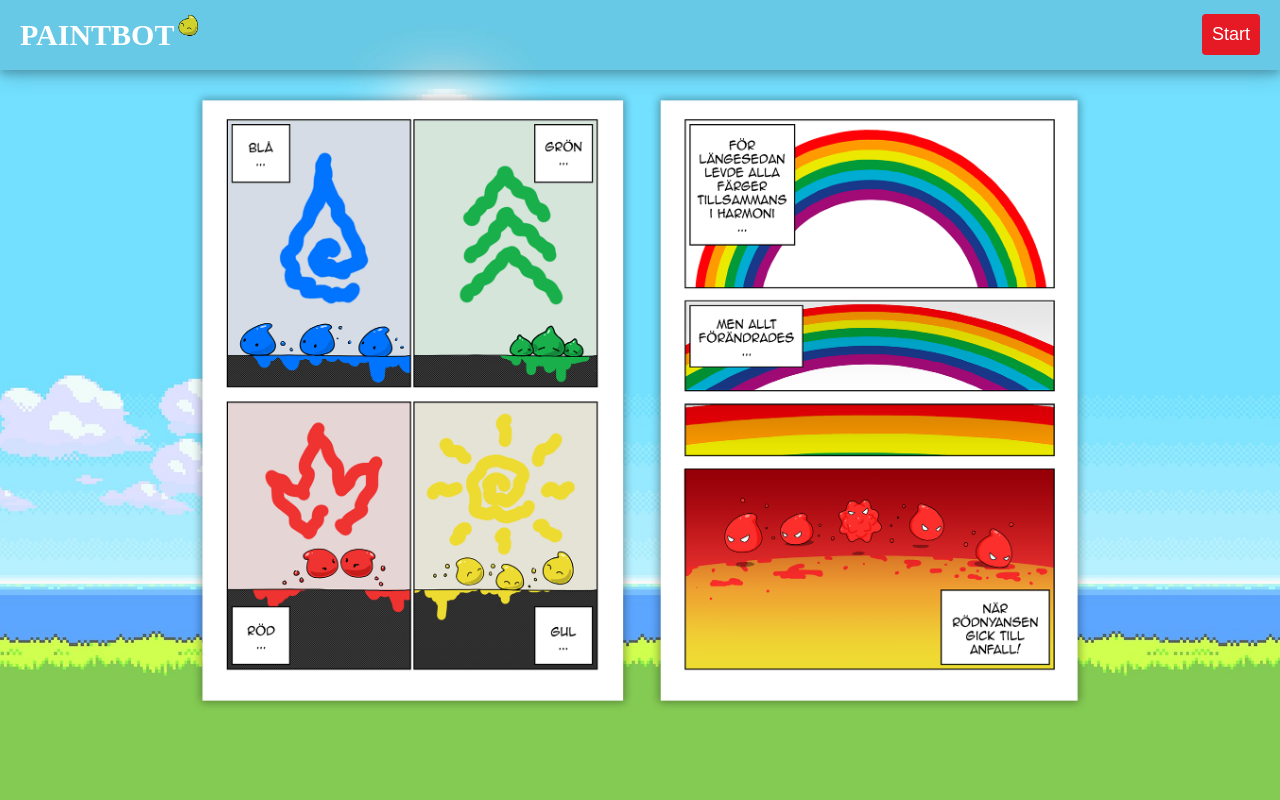
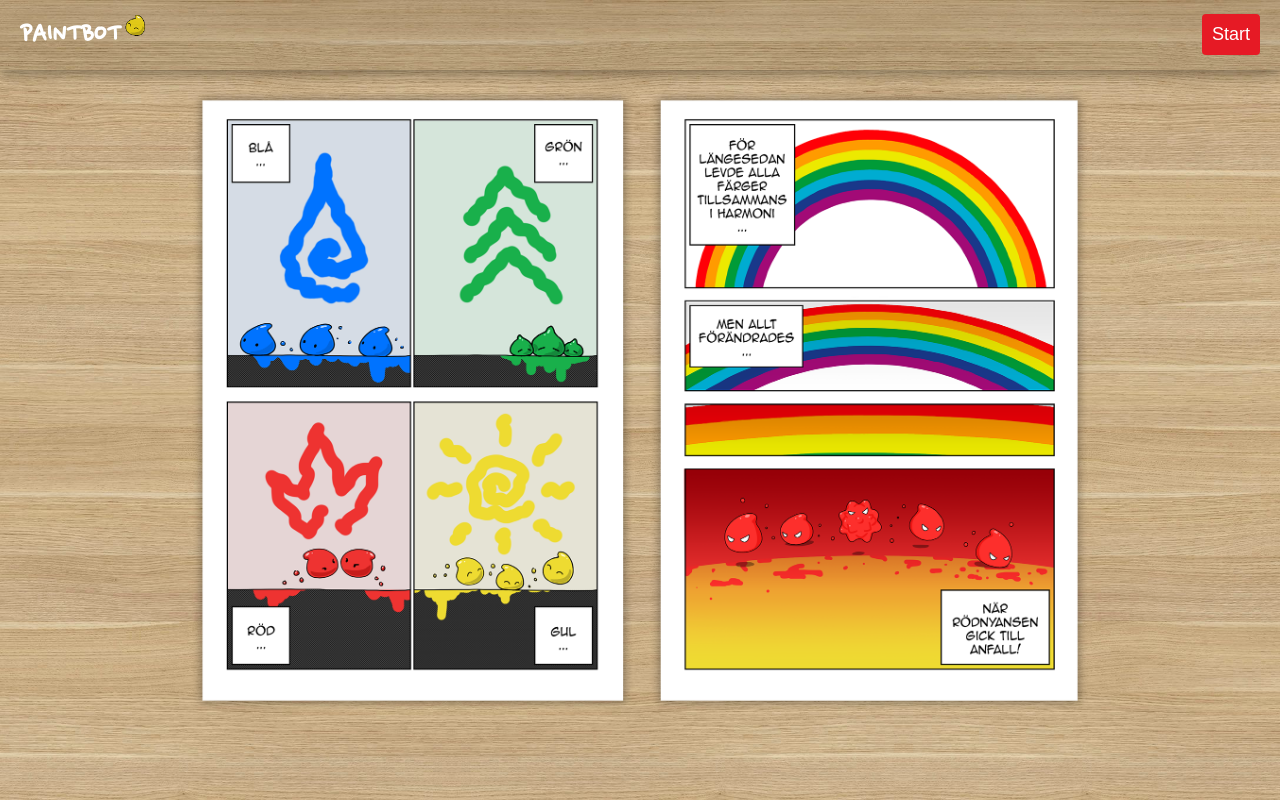
Before and after one commit to cygni/paintbot-webclient, a React (Create React App) app: page / in a window 1280 px wide. Built offline with nearby package versions, Linux system fonts and the light colour scheme.

Commit message:
white canvas on wooden desk with sticky note score tracking

```diff
--- a/public/index.html
+++ b/public/index.html
@@ -11,6 +11,7 @@
     -->
   <link rel="manifest" href="%PUBLIC_URL%/manifest.json">
   <link rel="shortcut icon" href="%PUBLIC_URL%/favicon.ico">
+  <link href="https://fonts.googleapis.com/css?family=Nanum+Pen+Script" rel="stylesheet">
   <!--
       Notice the use of %PUBLIC_URL% in the tags above.
       It will be replaced with the URL of the `public` folder during the build.
--- a/src/App.tsx
+++ b/src/App.tsx
@@ -5,6 +5,7 @@ import Routes from './Routes';
 class App extends React.Component {
   componentDidMount() {
     document.body.style.margin = '0px';
+    document.body.style.fontFamily = "'Nanum Pen Script', cursive";
   }
 
   render() {
--- a/src/common/Constants.ts
+++ b/src/common/Constants.ts
@@ -10,7 +10,9 @@ export enum StandardColors {
 }
 
 export enum GameBoardConstants {
-  Border = '5px solid rgba(0, 0, 0, 0.7)',
+  Border = '1px solid #ddd',
+  BoxShadow = '0 1px 4px rgba(0,0,0,0.5)',
+  BackgroundColor = 'white',
 }
 
 export enum ScoreBoardColors {
--- a/src/game/gameboard/GameBoardContainer.tsx
+++ b/src/game/gameboard/GameBoardContainer.tsx
@@ -15,6 +15,8 @@ interface Props {
 
 const Container = styled.div`
   border: ${GameBoardConstants.Border};
+  box-shadow: ${GameBoardConstants.BoxShadow};
+  background-color: ${GameBoardConstants.BackgroundColor};
 `;
 
 export default class GameBoardContainer extends React.Component<Props> {
--- a/src/game/gamespeed/GameController.tsx
+++ b/src/game/gamespeed/GameController.tsx
@@ -3,6 +3,7 @@ import styled from 'styled-components';
 
 import { Row } from '../../common/ui/Row';
 import Slider from '../../common/ui/Slider';
+import { Spacing } from '../../common/ui/Spacing';
 import Config from '../../Config';
 
 import { PlayControllButton } from './PlayControllButton';
@@ -62,6 +63,7 @@ export class GameController extends React.Component<Props, State> {
   render() {
     const playing = this.state.playing;
     return (
+      <Spacing>
         <Row>
           <PlayControllButton onClick={this.playOrPause} playing={playing} />
           <GameSpeedContainer>
@@ -76,6 +78,7 @@ export class GameController extends React.Component<Props, State> {
             />
           </GameSpeedContainer>
         </Row>
+      </Spacing>
     );
   }
 }
--- a/src/game/scoreboard/ScoreBoardContainer.tsx
+++ b/src/game/scoreboard/ScoreBoardContainer.tsx
@@ -1,10 +1,7 @@
 import React from 'react';
 import FlipMove from 'react-flip-move';
-import styled from 'styled-components';
 
-import { ScoreBoardColors, StandardColors } from '../../common/Constants';
 import { Indent } from '../../common/ui/Indent';
-import { Row } from '../../common/ui/Row';
 import { Character } from '../type';
 
 import ScoreBoardEntry from './ScoreBoardEntry';
@@ -14,18 +11,6 @@ interface Props {
   players: Character[];
   worldTick?: number;
 }
-
-const Container = styled.div`
-  text-align: center;
-  background-color: ${ScoreBoardColors.Background};
-  margin-left: 10px;
-  display: inline-block;
-  max-width: 400px;
-`;
-
-const Score = styled.h1`
-  margin-left: 10px;
-`;
 
 export default class ScoreBoardContainer extends React.Component<Props> {
   private getPlayers() {
@@ -40,14 +25,9 @@ export default class ScoreBoardContainer extends React.Component<Props> {
 
   render() {
     return (
-      <Container>
-        <Row style={{ backgroundColor: StandardColors.Black }}>
-          <Score>Score</Score>
-        </Row>
-        <Indent>
-          <FlipMove>{this.getPlayers()}</FlipMove>
-        </Indent>
-      </Container>
+      <Indent>
+        <FlipMove>{this.getPlayers()}</FlipMove>
+      </Indent>
     );
   }
 }
--- a/src/game/scoreboard/ScoreBoardEntry.tsx
+++ b/src/game/scoreboard/ScoreBoardEntry.tsx
@@ -1,7 +1,6 @@
 import React from 'react';
 import styled from 'styled-components';
 
-import { StandardColors } from '../../common/Constants';
 import { DefaultText } from '../../common/ui/DefaultText';
 import { Row } from '../../common/ui/Row';
 import { Spacing } from '../../common/ui/Spacing';
@@ -17,7 +16,8 @@ interface ScoreLabelContainerProps {
 
 const ScoreLabelContainer = styled.div<ScoreLabelContainerProps>`
   opacity: 1;
-  color: ${props => props.playerColour};
+  background-color: ${props => props.playerColour};
+  color: white;
   font-size: 32px;
   transition: position 0.5s linear;
 `;
@@ -32,14 +32,14 @@ export default class ScoreBoardEntry extends React.Component<Props> {
     const playerName = player.name;
     const playerScore = `${player.points}`;
     return (
-      <ScoreLabelContainer playerColour={player.colour}>
-        <Spacing num={3}>
+      <Spacing>
+        <ScoreLabelContainer playerColour={player.colour}>
           <Row justifyContent={'space-between'} style={styles.row}>
             <DefaultText style={styles.name}>{playerName}</DefaultText>
             <DefaultText style={styles.points}>{playerScore}</DefaultText>
           </Row>
-        </Spacing>
-      </ScoreLabelContainer>
+        </ScoreLabelContainer>
+      </Spacing>
     );
   }
 }
@@ -65,7 +65,6 @@ const styles = {
   },
   row: {
     display: 'flex',
-    backgroundColor: StandardColors.Black,
-    borderRadius: '5px',
+    boxShadow: '0 3px 3px rgba(0,0,0,0.5)',
   },
 };
```
Also changed, not shown: src/resources/background.jpg. Lines whose indentation alone changed are shown as unchanged.
